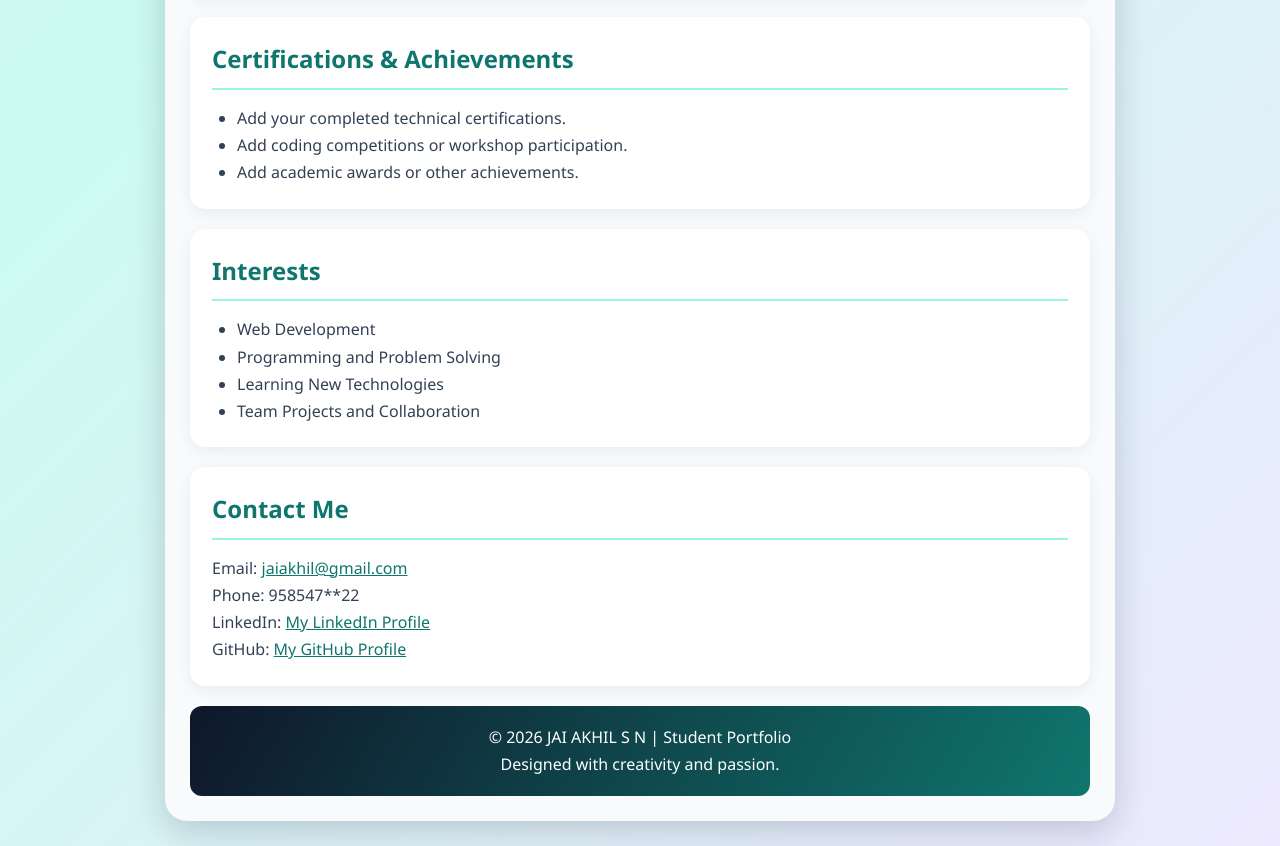
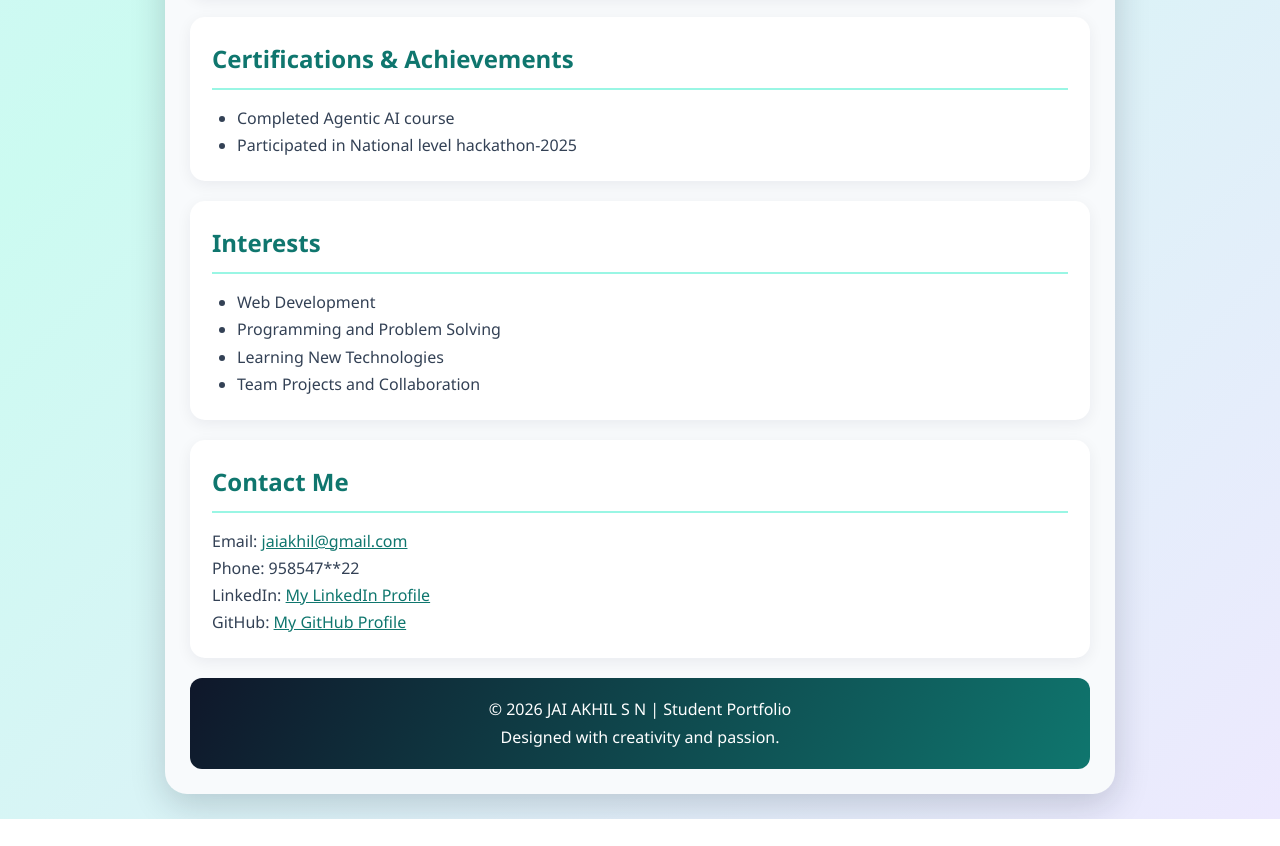
Before and after one commit to JAIAKHIL18/PORTFOLIO, a plain HTML site: page Ex-1a.html in a window 1280 px wide. Shown: the part 1697-2543 px from the top of the page. After the commit the page ends 2516 px from the top, so only its background shows below. Drawn offline with Linux system fonts and the light colour scheme.

Commit message:
Update Ex-1a.html
updated certifications

```diff
--- a/Ex-1a.html
+++ b/Ex-1a.html
@@ -248,9 +248,8 @@
     <section id="certificates">
         <h2>Certifications & Achievements</h2>
         <ul>
-            <li>Add your completed technical certifications.</li>
-            <li>Add coding competitions or workshop participation.</li>
-            <li>Add academic awards or other achievements.</li>
+            <li>Completed Agentic AI course</li>
+            <li>Participated in National level hackathon-2025</li>
         </ul>
     </section>
 
```
